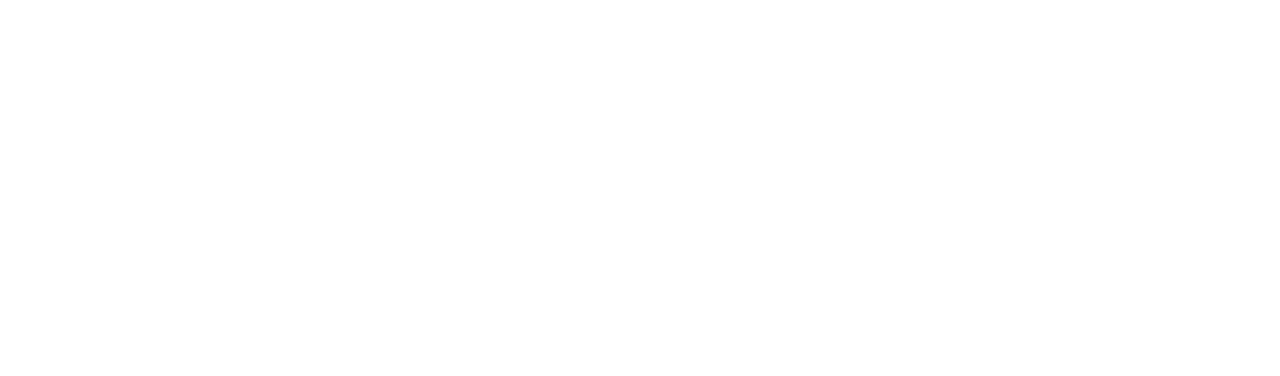
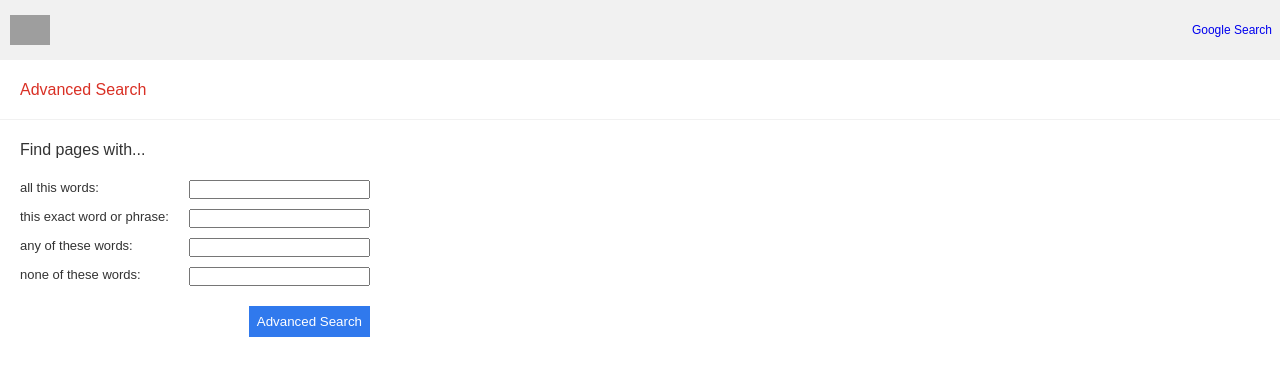
Before and after one commit to Bru-marques/CS50harvard-00, a plain HTML site: page advanced.html in a window 1280 px wide. Drawn offline with Linux system fonts and the light colour scheme; grey boxes are pictures that could not be loaded.

Commit message:
add Advanced Search

```diff
--- a/advanced.html
+++ b/advanced.html
@@ -0,0 +1,47 @@
+<!DOCTYPE html>
+<html lang="en" >
+    <head>
+        <meta charset="utf-8"/>
+        <meta name="viewport" content="width=device-width, initial-scale=1.0" />
+        <link rel="stylesheet" type="text/css" href="style.css"/>
+        <title>Google Advanced Search</title>
+    </head>
+
+    <header>
+        <div class="menu__section__advanced">
+            <img class="menu__advanced__logo" src="https://www.google.com/images/branding/googlelogo/1x/googlelogo_color_272x92dp.png" />
+            <a href="index.html" class="menu__link">Google Search</a>
+        </div>
+    </header>
+
+    <body class="advanced__search">
+        <div class="advanced__title" >
+            <label>Advanced Search</label>
+        </div>
+        <div class="advanced__form">
+            <label class="find_pages"> Find pages with...</label>
+            <form method= "get" action="https://google.com/search">
+                <div class="advanced__input">
+                    <label>all this words:</label>
+                    <input class="advanced__input__text" type="text" name="as_q" >
+                </div>
+                <div class="advanced__input">
+                    <label>this exact word or phrase:</label>
+                    <input class="advanced__input__text" type="text" name="as_epq" >
+                </div>
+                <div class="advanced__input">
+                    <label>any of these words:</label>
+                    <input class="advanced__input__text" type="text" name="as_oq" >
+                </div>
+                <div class="advanced__input">
+                    <label>none of these words:</label>
+                    <input class="advanced__input__text" type="text" name="as_eq" >
+                </div>
+                <div class="button__advanced">
+                    <input type="submit" name="btnI" value="Advanced Search" class="button__advanced__blue">
+                </div>
+             </form>
+        </div>
+    </body>
+
+</html>
--- a/style.css
+++ b/style.css
@@ -22,6 +22,17 @@
     width: 100%;
     padding-right: 20px;
     align-items:center;
+}
+.menu__section__advanced {
+    display: flex;
+    justify-content: space-between;
+    align-items: center;
+    background-color:#f1f1f1;
+    height:60px;
+}
+.menu__advanced__logo {
+    padding-left: 10px;
+    height: 30px;
 }
 .menu__link {
     font-size: 12px;
@@ -106,3 +117,41 @@
     margin: 10px;
     font-size:14px;
 }
+.advanced__title {
+    height: 60px;
+    display: flex;
+    align-items: center;
+    border-bottom: 1px solid #f1f1f1;
+}
+
+.advanced__title label {
+    margin-left: 20px;
+    color:#d93025;
+}
+.advanced__form {
+    width: 350px;
+    margin-left: 20px;
+    color: #333;
+}
+.find_pages {
+    height: 60px;
+    display: flex;
+    align-items: center;
+}
+.advanced__input {
+    display: flex;
+    justify-content: space-between;
+    font-size: 13px;
+    margin-bottom: 10px;
+}
+.button__advanced {
+    display: flex;
+    justify-content: flex-end;
+}
+.button__advanced__blue {
+    background-color: #3079ed;
+    color: #fff;
+    border: 1px solid #3079ed;
+    padding: 7px;
+    margin-top: 10px;
+}
```
Also changed, not shown: image.html (+3 -3 lines), index.html (+3 -3 lines).
